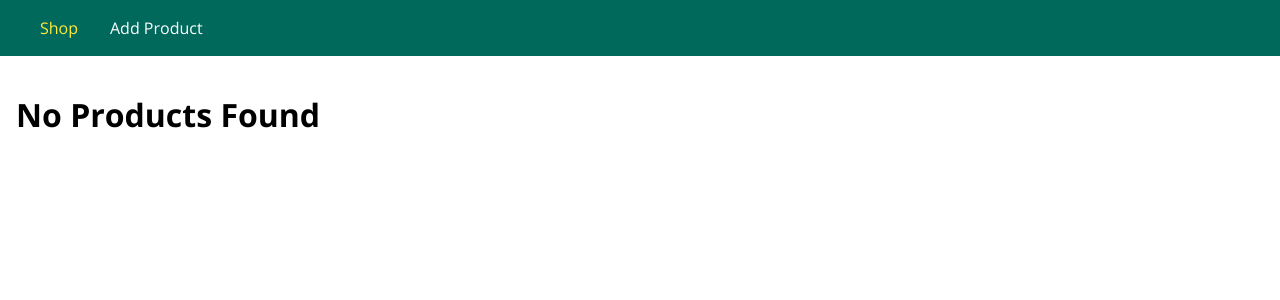
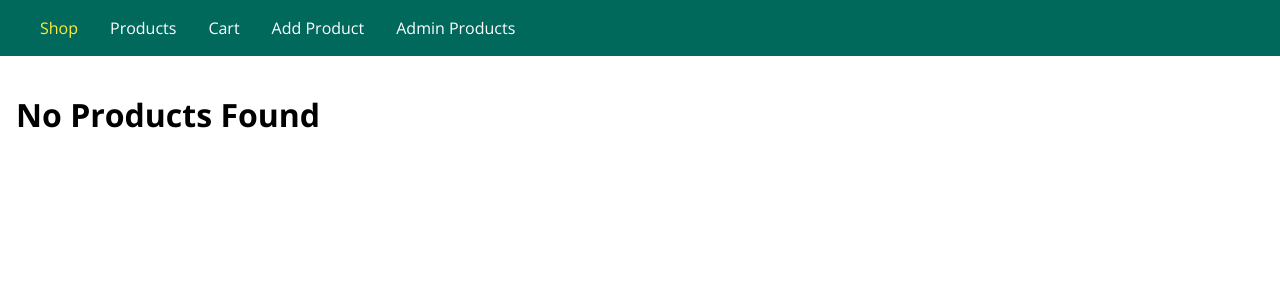
Before and after one commit to jason-website/nodejs-practice, a Node server app: page / in a window 1280 px wide. Shown: the top 300 px of the page. Run offline with Node 20, Linux system fonts and the light colour scheme; some libraries are stand-ins or nearby versions.

Commit message:
[8.108] feat: add more views and more sections on navigation page

```diff
--- a/views/includes/navigation.ejs
+++ b/views/includes/navigation.ejs
@@ -1,8 +1,20 @@
 <header class="main-header">
     <nav class="main-header__nav">
         <ul class="main-header__item-list">
-            <li class="main-header__item"><a class="<%= path === '/' ? 'active': '' %>" href="/">Shop</a></li>
-            <li class="main-header__item"><a class="<%= path === '/admin/add-product' ? 'active': '' %>" href="/admin/add-product">Add Product</a></li>
+            <li class="main-header__item"><a class="<%= path === '/' ? 'active' : '' %>" href="/">Shop</a></li>
+            <li class="main-header__item">
+                <a class="<%= path === '/products' ? 'active' : '' %>" href="/products">Products</a>
+            </li>
+            <li class="main-header__item">
+                <a class="<%= path === '/cart' ? 'active' : '' %>" href="/cart">Cart</a>
+            </li>
+            <li class="main-header__item">
+                <a class="<%= path === '/admin/add-product' ? 'active' : '' %>" href="/admin/add-product">Add
+                    Product</a>
+            </li>
+            <li class="main-header__item">
+                <a class="<%= path === '/admin/products' ? 'active' : '' %>" href="/admin/products">Admin Products</a>
+            </li>
         </ul>
     </nav>
 </header>
```
Also changed, not shown: views/admin/edit-product.ejs (added), views/admin/products.ejs (added), views/shop/cart.ejs (added), views/shop/checkout.ejs (added), views/shop/index.ejs (added), views/shop/product-detail.ejs (added).
